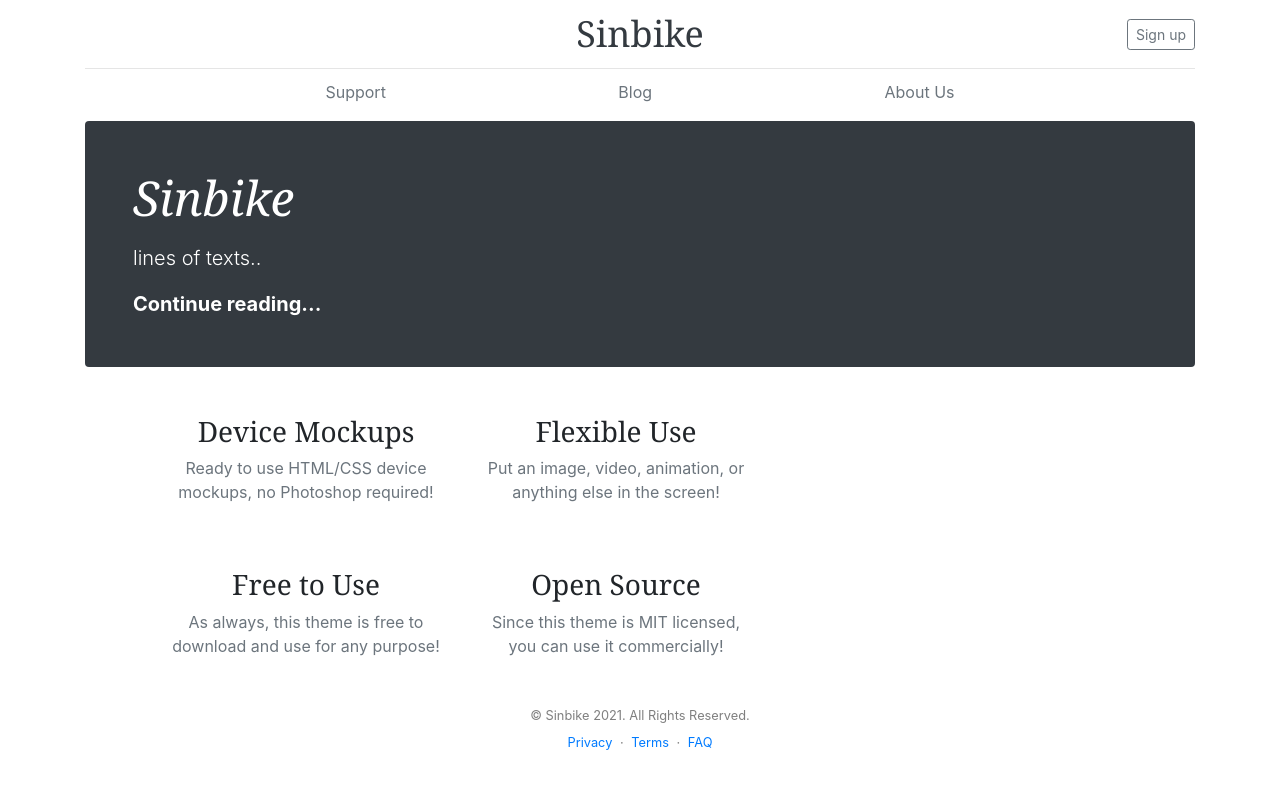
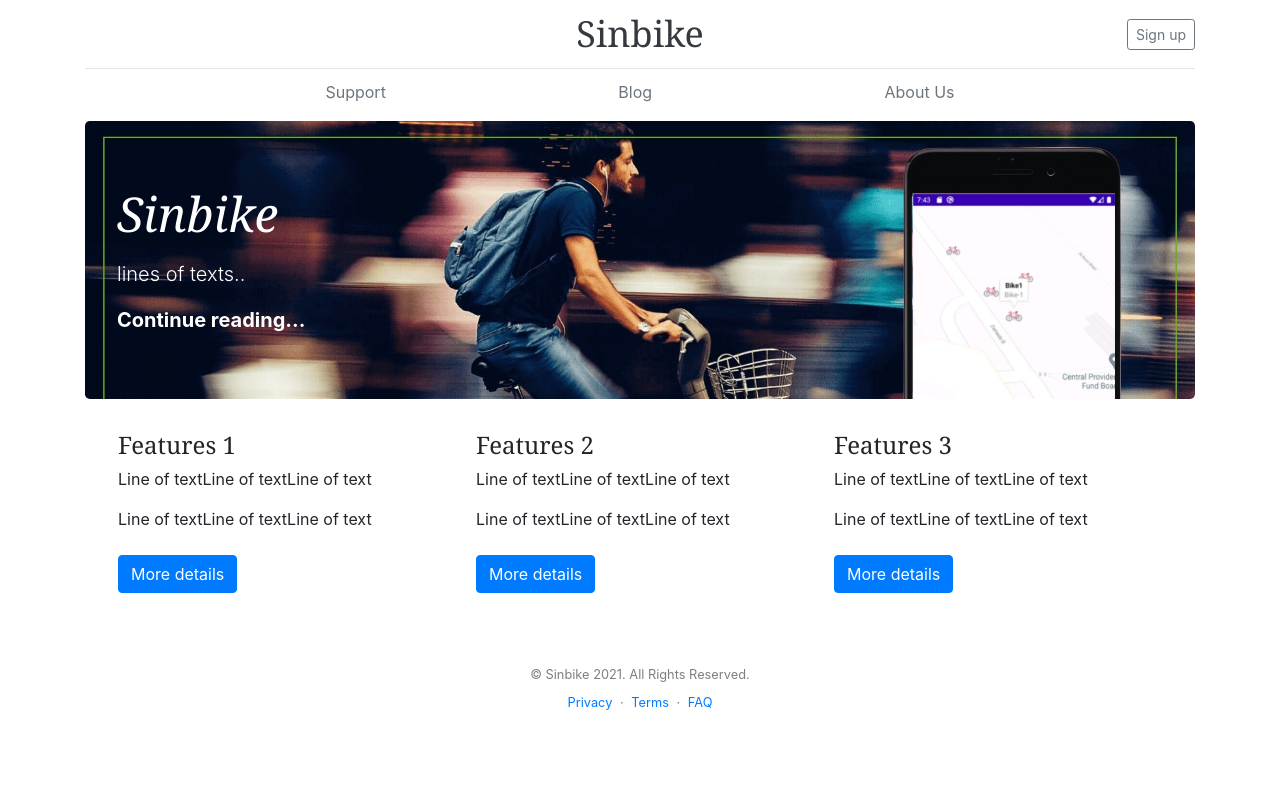
Before and after one commit to lazyKT/Sinbike, a Django app: page / in a window 1280 px wide. Run offline with Django 3.2, Linux system fonts and the light colour scheme; some libraries are stand-ins or nearby versions.

Commit message:
210613
RowContainer/jumbotron/Modal

```diff
--- a/djangoproject/sinbike/static/main.css
+++ b/djangoproject/sinbike/static/main.css
@@ -130,3 +130,10 @@
   .blog-footer p:last-child {
     margin-bottom: 0;
   }
+
+  .jumbotron{
+    background-image: url("images/background.jpg");
+    background-size:cover;
+    text-shadow: back 0.2em 0.2em 0.2em;
+    color: white;
+  }
--- a/djangoproject/sinbike/templates/main.html
+++ b/djangoproject/sinbike/templates/main.html
@@ -45,7 +45,7 @@
             <a class="p-2 text-muted" href="#"></a>
           </nav>
         </div>
-        <div class="jumbotron p-3 p-md-5 text-white rounded bg-dark">
+        <div class="jumbotron">
           <div class="col-md-6 px-0">
             <h1 class="display-4 font-italic">Sinbike</h1>
             <p class="lead my-3">lines of texts..</p>
@@ -55,49 +55,26 @@
       </div>
       <section id="features">
         <div class="container px-5">
-            <div class="row gx-5 align-items-center">
-                <div class="col-lg-8 order-lg-1 mb-5 mb-lg-0">
-                    <div class="container-fluid px-5">
-                        <div class="row gx-5">
-                            <div class="col-md-6 mb-5">
-                                <!-- Feature item-->
-                                <div class="text-center">
-                                    <i class="bi-phone icon-feature text-gradient d-block mb-3"></i>
-                                    <h3 class="font-alt">Device Mockups</h3>
-                                    <p class="text-muted mb-0">Ready to use HTML/CSS device mockups, no Photoshop required!</p>
-                                </div>
-                            </div>
-                            <div class="col-md-6 mb-5">
-                                <!-- Feature item-->
-                                <div class="text-center">
-                                    <i class="bi-camera icon-feature text-gradient d-block mb-3"></i>
-                                    <h3 class="font-alt">Flexible Use</h3>
-                                    <p class="text-muted mb-0">Put an image, video, animation, or anything else in the screen!</p>
-                                </div>
-                            </div>
-                        </div>
-                        <div class="row">
-                            <div class="col-md-6 mb-5 mb-md-0">
-                                <!-- Feature item-->
-                                <div class="text-center">
-                                    <i class="bi-gift icon-feature text-gradient d-block mb-3"></i>
-                                    <h3 class="font-alt">Free to Use</h3>
-                                    <p class="text-muted mb-0">As always, this theme is free to download and use for any purpose!</p>
-                                </div>
-                            </div>
-                            <div class="col-md-6">
-                                <!-- Feature item-->
-                                <div class="text-center">
-                                    <i class="bi-patch-check icon-feature text-gradient d-block mb-3"></i>
-                                    <h3 class="font-alt">Open Source</h3>
-                                    <p class="text-muted mb-0">Since this theme is MIT licensed, you can use it commercially!</p>
-                                </div>
-                            </div>
-                        </div>
-                    </div>
-                </div>
-              </div>
+          <div class="row">
+            <div class="col-md-4">
+              <h4>Features 1</h4>
+              <p>Line of textLine of textLine of text</p>
+              <p>Line of textLine of textLine of text</p>
+              <p><a class="btn btn-primary my-2" data-target="modal" data-toggle="modal">More details</a></p>
             </div>
+            <div class="col-md-4">
+              <h4>Features 2</h4>
+              <p>Line of textLine of textLine of text</p>
+              <p>Line of textLine of textLine of text</p>
+              <p><a class="btn btn-primary my-2" href="#">More details</a></p>
+            </div>
+            <div class="col-md-4">
+              <h4>Features 3</h4>
+              <p>Line of textLine of textLine of text</p>
+              <p>Line of textLine of textLine of text</p>
+              <p><a class="btn btn-primary my-2" href="#">More details</a></p>
+            </div>
+          </div>
         </div>
       </section>
       <footer class="bg-black text-center py-5">
@@ -112,6 +89,23 @@
             </div>
         </div>
     </footer>
+    <!--For Modal-->
+    <div class="row">
+      <div class="modal", id="modal", tabindex="-1">
+        <div class="modal-dialog">
+          <div class="modal-content">
+            <div class="modal-header">
+              Features 1
+              <button class="close" data-dismiss="modal">&times;</button>
+            </div>
+            <div class="modal-body" style="text-align: center;">
+              Line of text <br>
+              Line of text
+            </div>
+          </div>
+        </div>
+      </div>
+    </div>
     </body>
 
     {% endblock %}
```
Also changed, not shown: djangoproject/sinbike/static/images/background.jpg (added).
